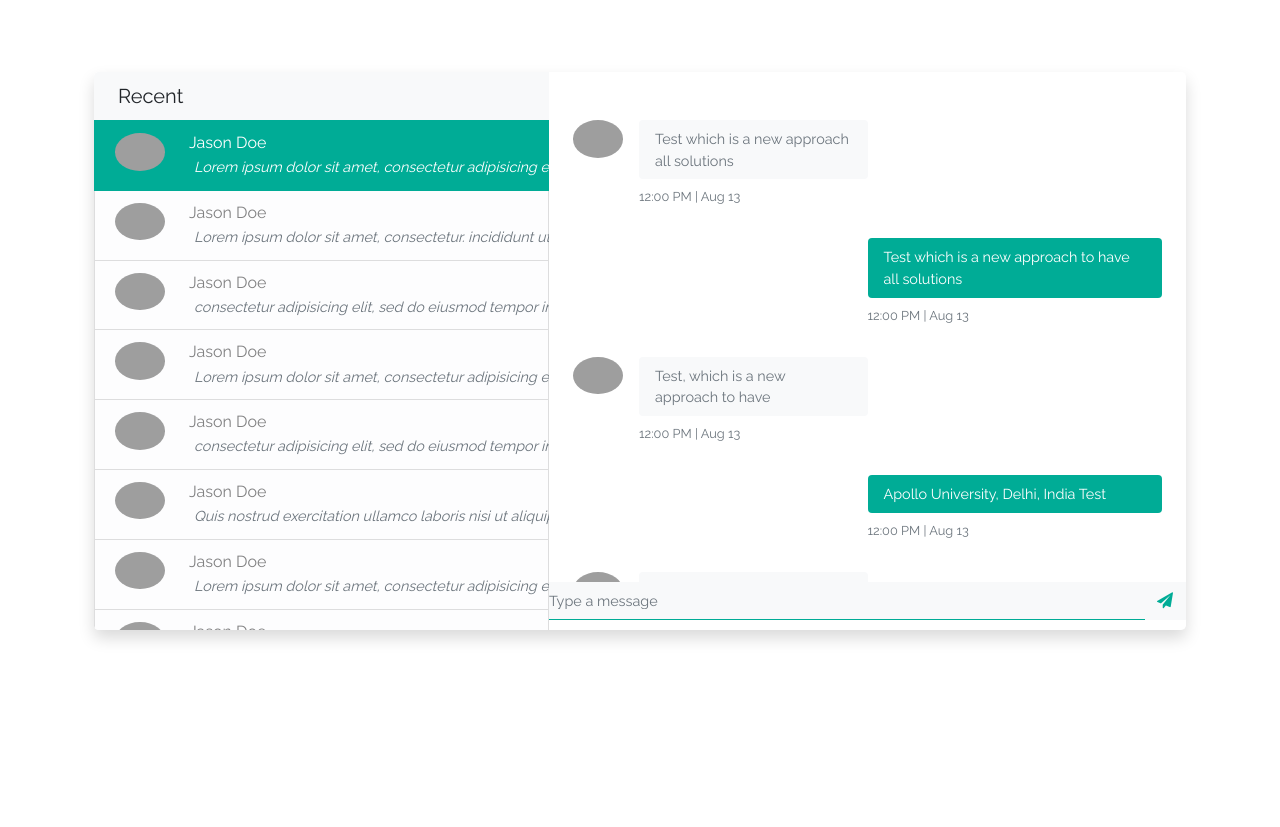
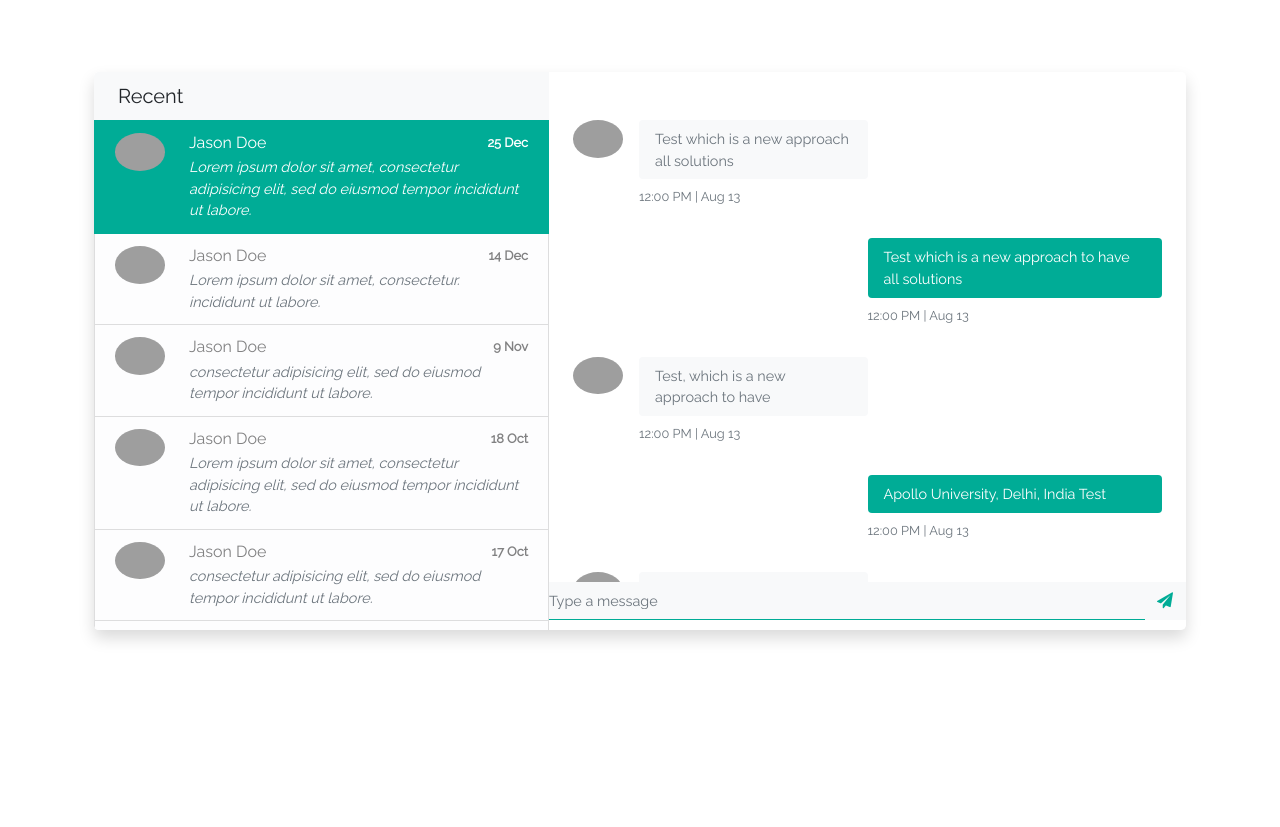
Before and after one commit to bagobob/TeamChat, a Symfony app: template templates/message/index.html.twig in a window 1280 px wide. Shown: the part 56-883 px from the top of the page. Run offline with Twig, Linux system fonts and the light colour scheme; the template is opened without the code that fills it, so the values that code supplies are empty; some libraries are stand-ins or nearby versions; grey boxes are pictures that could not be loaded.

Commit message:
Update style.css

```diff
--- a/public/css/style.css
+++ b/public/css/style.css
@@ -280,9 +280,9 @@ html,body{
     background:white;
 }
 p.font-italic.mb-0.text-small{
-    grid-column: span 3 !important;
+    /*grid-column: span 3 !important;
     padding-left: 5px !important;
     white-space: nowrap !important;
     overflow-x: hidden !important;
-    text-overflow: ellipsis !important;
+    text-overflow: ellipsis !important;*/
 }
```
